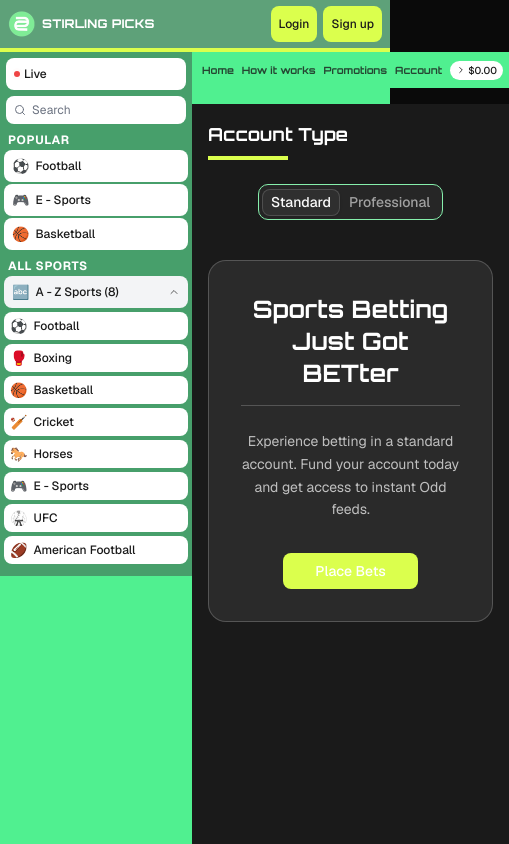
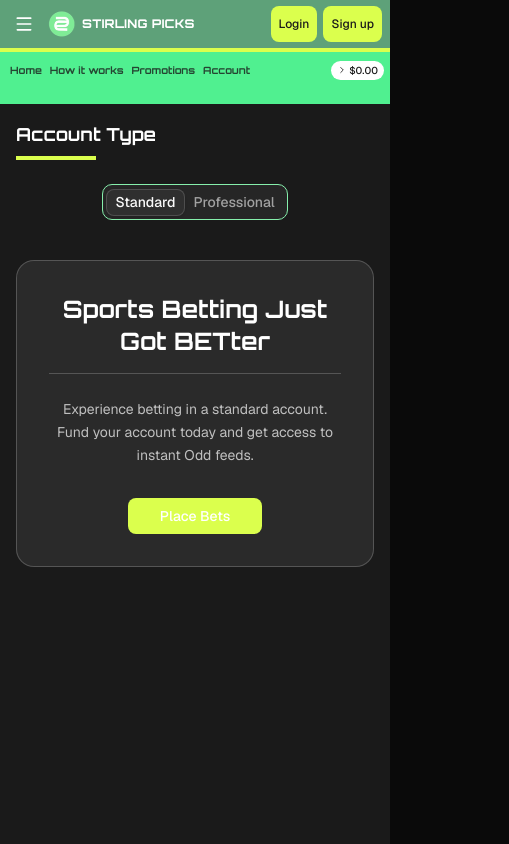
Before and after one commit to talhajavedcom/stirling-picks, a Next.js app: page /account in a window 390 px wide. Shown: the top 844 px of the page, 509 px wide, since content can reach past the window. Built offline with nearby package versions, Linux system fonts and the light colour scheme.

Commit message:
fix issues

```diff
--- a/src/app/(main)/account/page.jsx
+++ b/src/app/(main)/account/page.jsx
@@ -4,6 +4,7 @@ import { useState } from "react";
 import { SharedButton } from "@/shared/Button";
 import { Tabs, TabsContent, TabsList, TabsTrigger } from "@/components/ui/tabs";
 import { Check, X, Zap, Crown, Trophy, Star } from "lucide-react";
+import Topbar from "@/theme/topbar/Topbar";
 import Header from "@/theme/header/Header";
 import Sidebar from "@/theme/sidebar/Sidebar";
 
@@ -95,10 +96,30 @@ const featureLabels = {
 
 const AccountPage = () => {
   const [selectedPlan, setSelectedPlan] = useState(null);
+  const [isSidebarOpen, setIsSidebarOpen] = useState(false);
+
+  const toggleSidebar = () => {
+    setIsSidebarOpen(!isSidebarOpen);
+  };
+
+  const closeSidebar = () => {
+    setIsSidebarOpen(false);
+  };
 
   return (
+    <>
+      <Topbar onMenuClick={toggleSidebar} isSidebarOpen={isSidebarOpen} />
+
+      {/* Mobile Sidebar */}
+      <Sidebar
+        isMobileOpen={isSidebarOpen}
+        onClose={closeSidebar}
+        className="lg:hidden"
+      />
+
       <div className="flex gap-0">
-      <div className="shrink-0">
+        {/* Desktop Sidebar */}
+        <div className="hidden lg:block shrink-0">
           <Sidebar />
         </div>
         <div className="flex-1 flex flex-col gap-4">
@@ -153,7 +174,8 @@ const AccountPage = () => {
                         Take Your Betting to the Next Level
                       </h2>
                       <p className="text-white/60 text-sm sm:text-base max-w-2xl leading-relaxed">
-                      Up for the challenge! We fund professional accounts up to{" "}
+                        Up for the challenge! We fund professional accounts up
+                        to{" "}
                         <span className="text-sp-btn-primary font-semibold">
                           £100,000
                         </span>
@@ -346,14 +368,17 @@ const AccountPage = () => {
                           </div>
 
                           <div className="space-y-3 mb-6">
-                          {Object.entries(featureLabels).map(([key, label]) => {
+                            {Object.entries(featureLabels).map(
+                              ([key, label]) => {
                                 const value = plan.features[key];
                                 return (
                                   <div
                                     key={key}
                                     className="flex items-center justify-between text-sm"
                                   >
-                                <span className="text-white/60">{label}</span>
+                                    <span className="text-white/60">
+                                      {label}
+                                    </span>
                                     {typeof value === "boolean" ? (
                                       value ? (
                                         <Check className="w-4 h-4 text-sp-green" />
@@ -367,7 +392,8 @@ const AccountPage = () => {
                                     )}
                                   </div>
                                 );
-                          })}
+                              }
+                            )}
                           </div>
 
                           <SharedButton
@@ -405,6 +431,7 @@ const AccountPage = () => {
           </div>
         </div>
       </div>
+    </>
   );
 };
 
--- a/src/app/(main)/how-it-works/page.jsx
+++ b/src/app/(main)/how-it-works/page.jsx
@@ -1,6 +1,8 @@
 "use client";
 
+import { useState } from "react";
 import { SharedButton } from "@/shared/Button";
+import Topbar from "@/theme/topbar/Topbar";
 import Header from "@/theme/header/Header";
 import Sidebar from "@/theme/sidebar/Sidebar";
 
@@ -20,9 +22,30 @@ const accountTypes = [
 ];
 
 const HowItWorksPage = () => {
+  const [isSidebarOpen, setIsSidebarOpen] = useState(false);
+
+  const toggleSidebar = () => {
+    setIsSidebarOpen(!isSidebarOpen);
+  };
+
+  const closeSidebar = () => {
+    setIsSidebarOpen(false);
+  };
+
   return (
+    <>
+      <Topbar onMenuClick={toggleSidebar} isSidebarOpen={isSidebarOpen} />
+
+      {/* Mobile Sidebar */}
+      <Sidebar
+        isMobileOpen={isSidebarOpen}
+        onClose={closeSidebar}
+        className="lg:hidden"
+      />
+
       <div className="flex gap-0">
-      <div className="shrink-0">
+        {/* Desktop Sidebar */}
+        <div className="hidden lg:block shrink-0">
           <Sidebar />
         </div>
         <div className="flex-1 flex flex-col gap-4">
@@ -61,6 +84,7 @@ const HowItWorksPage = () => {
           </div>
         </div>
       </div>
+    </>
   );
 };
 
--- a/src/app/(main)/layout.jsx
+++ b/src/app/(main)/layout.jsx
@@ -1,10 +1,8 @@
 import Footer from "@/theme/footer/Footer";
-import Topbar from "@/theme/topbar/Topbar";
 
 const MainLayout = ({ children }) => {
   return (
     <div className="min-h-screen bg-sp-green">
-      <Topbar />
       <main className="flex flex-col">
         {children}
         <Footer />
--- a/src/app/(main)/promotions/page.jsx
+++ b/src/app/(main)/promotions/page.jsx
@@ -1,7 +1,9 @@
 "use client";
 
+import { useState } from "react";
 import { Button } from "@/components/ui/button";
 import Image from "next/image";
+import Topbar from "@/theme/topbar/Topbar";
 import Header from "@/theme/header/Header";
 import Sidebar from "@/theme/sidebar/Sidebar";
 import newCustomerImg from "@/assets/promotions/new-customer.png";
@@ -11,9 +13,30 @@ import sportsOddsImg from "@/assets/promotions/sports-odds.png";
 import doubleChancesImg from "@/assets/promotions/double-chances.png";
 
 const PromotionsPage = () => {
+  const [isSidebarOpen, setIsSidebarOpen] = useState(false);
+
+  const toggleSidebar = () => {
+    setIsSidebarOpen(!isSidebarOpen);
+  };
+
+  const closeSidebar = () => {
+    setIsSidebarOpen(false);
+  };
+
   return (
+    <>
+      <Topbar onMenuClick={toggleSidebar} isSidebarOpen={isSidebarOpen} />
+
+      {/* Mobile Sidebar */}
+      <Sidebar
+        isMobileOpen={isSidebarOpen}
+        onClose={closeSidebar}
+        className="lg:hidden"
+      />
+
       <div className="flex gap-0">
-      <div className="shrink-0">
+        {/* Desktop Sidebar */}
+        <div className="hidden lg:block shrink-0">
           <Sidebar />
         </div>
         <div className="flex-1 flex flex-col gap-4">
@@ -73,8 +96,8 @@ const PromotionsPage = () => {
                       </Button>
                       <p className="text-white/35 text-[8.5px] leading-tight max-w-[180px]">
                         As a Official Global Partner with Many Renowned Sports
-                      Stars. Bet on Matches On a Regular Occasion Throughout The
-                      Season
+                        Stars. Bet on Matches On a Regular Occasion Throughout
+                        The Season
                       </p>
                     </div>
                   </div>
@@ -102,9 +125,9 @@ const PromotionsPage = () => {
                         SEE MORE
                       </Button>
                       <p className="text-white/35 text-[8.5px] leading-tight max-w-[180px]">
-                      Open PRO Account, 1 opt-ins customer offer. Rewards: Free
-                      Bingo. Free Bet. Free Spins, Double Odds. Valid for 7
-                      days. Guaranteed Reward on Supercharged Days. Reward
+                        Open PRO Account, 1 opt-ins customer offer. Rewards:
+                        Free Bingo. Free Bet. Free Spins, Double Odds. Valid for
+                        7 days. Guaranteed Reward on Supercharged Days. Reward
                         restrictions and T&Cs apply.
                       </p>
                     </div>
@@ -177,9 +200,9 @@ const PromotionsPage = () => {
                         SEE MORE
                       </Button>
                       <p className="text-white/35 text-[8.5px] leading-tight max-w-[220px]">
-                      Max boost limits may apply. Some deposit types, markets &
-                      bet types excl. T&Cs apply. PLEASE BET RESPONSIBLY. For
-                      support and information see GambleAware.co
+                        Max boost limits may apply. Some deposit types, markets
+                        & bet types excl. T&Cs apply. PLEASE BET RESPONSIBLY.
+                        For support and information see GambleAware.co
                       </p>
                     </div>
                   </div>
@@ -193,6 +216,7 @@ const PromotionsPage = () => {
           </div>
         </div>
       </div>
+    </>
   );
 };
 
--- a/src/pages/Home.jsx
+++ b/src/pages/Home.jsx
@@ -1,7 +1,9 @@
 "use client";
 
+import { useState } from "react";
 import Image from "next/image";
 import { SharedButton } from "@/shared/Button";
+import Topbar from "@/theme/topbar/Topbar";
 import Header from "@/theme/header/Header";
 import Sidebar from "@/theme/sidebar/Sidebar";
 import heroImage from "@/assets/dashboard/CTA Button.png";
@@ -11,9 +13,29 @@ import { howItWorksSteps } from "@/utils/constant";
 import TermsAndConditions from "@/components/TermsAndConditions";
 
 const Home = ({ className }) => {
+  const [isSidebarOpen, setIsSidebarOpen] = useState(false);
+
+  const toggleSidebar = () => {
+    setIsSidebarOpen(!isSidebarOpen);
+  };
+
+  const closeSidebar = () => {
+    setIsSidebarOpen(false);
+  };
+
   return (
     <>
+      <Topbar onMenuClick={toggleSidebar} isSidebarOpen={isSidebarOpen} />
+
+      {/* Mobile Sidebar */}
+      <Sidebar
+        isMobileOpen={isSidebarOpen}
+        onClose={closeSidebar}
+        className="lg:hidden"
+      />
+
       <div className="flex gap-0">
+        {/* Desktop Sidebar */}
         <div className="hidden lg:block shrink-0">
           <Sidebar className="min-h-[500px] sm:min-h-[550px] md:min-h-[600px]" />
         </div>
@@ -111,10 +133,10 @@ const Home = ({ className }) => {
                 {item.step}
               </div>
               <div className="min-w-0 flex-1">
-                <h4 className="text-xs sm:text-sm md:text-base font-bold text-white uppercase tracking-wide break-words">
+                <h4 className="text-xs sm:text-sm md:text-base font-bold text-white uppercase tracking-wide wrap-break">
                   {item.title}
                 </h4>
-                <p className="text-[10px] sm:text-xs md:text-sm text-white/80 mt-0.5 sm:mt-1 break-words">
+                <p className="text-[10px] sm:text-xs md:text-sm text-white/80 mt-0.5 sm:mt-1 wrap-break">
                   {item.description}
                 </p>
               </div>
--- a/src/theme/header/Header.jsx
+++ b/src/theme/header/Header.jsx
@@ -8,7 +8,7 @@ const Header = ({ className }) => {
   return (
     <header className={`bg-sp-green ${className || ""}`}>
       <div className="flex h-9 sm:h-10 md:h-12 items-center justify-between px-1.5 sm:px-2 md:px-3 lg:px-6 overflow-x-auto gap-1 sm:gap-2">
-        <nav className="flex items-center gap-0 sm:gap-0.5 md:gap-1 min-w-0 flex-shrink">
+        <nav className="flex items-center gap-0 sm:gap-0.5 md:gap-1 min-w-0 shrink">
           {navLinks.map((link) => (
             <Link
               key={link.href}
@@ -24,7 +24,7 @@ const Header = ({ className }) => {
           ))}
         </nav>
 
-        <div className="flex items-center gap-0.5 sm:gap-1 md:gap-2 lg:gap-4 flex-shrink-0">
+        <div className="flex items-center gap-0.5 sm:gap-1 md:gap-2 lg:gap-4 shrink-0">
           <Link href="/checkout" className="hidden sm:block">
             <button className="text-[10px] sm:text-xs md:text-sm font-medium text-sp-black hover:text-sp-black/80 transition-colors whitespace-nowrap px-1 sm:px-2">
               Top up
--- a/src/theme/sidebar/Sidebar.jsx
+++ b/src/theme/sidebar/Sidebar.jsx
@@ -1,13 +1,41 @@
 "use client";
 
-import { useState, useMemo } from "react";
+import { useState, useMemo, useEffect } from "react";
 import Link from "next/link";
 import { usePathname } from "next/navigation";
-import { Search, ChevronDown, ChevronUp } from "lucide-react";
+import {
+  Search,
+  ChevronDown,
+  ChevronUp,
+  CircleDot,
+  Gamepad2,
+  Target,
+  Trophy,
+  Shield,
+  Users,
+  Waves,
+  Zap,
+} from "lucide-react";
 import { cn } from "@/lib/utils";
 import { popularSports, allSports } from "@/utils/constant";
 
-const Sidebar = ({ className, isCollapsed = false }) => {
+const iconMap = {
+  CircleDot,
+  Gamepad2,
+  Zap,
+  Trophy,
+  Shield,
+  Target,
+  Users,
+  Waves,
+};
+
+const Sidebar = ({
+  className,
+  isCollapsed = false,
+  isMobileOpen = false,
+  onClose,
+}) => {
   const pathname = usePathname();
   const [isAllSportsExpanded, setIsAllSportsExpanded] = useState(true);
   const [searchQuery, setSearchQuery] = useState("");
@@ -23,17 +51,52 @@ const Sidebar = ({ className, isCollapsed = false }) => {
     );
   }, [searchQuery]);
 
+  // Close sidebar when route changes on mobile
+  useEffect(() => {
+    if (isMobileOpen && onClose) {
+      const handleRouteChange = () => {
+        onClose();
+      };
+      // Close on navigation
+      return () => {};
+    }
+  }, [pathname, isMobileOpen, onClose]);
+
   return (
+    <>
+      {/* Overlay for mobile */}
+      {isMobileOpen && (
+        <div
+          className="fixed inset-0 bg-black/50 z-40 lg:hidden transition-opacity"
+          onClick={onClose}
+          aria-hidden="true"
+        />
+      )}
+
       <aside
         className={cn(
-        "flex flex-col bg-sp-green-dark overflow-hidden transition-all duration-300",
+          "flex flex-col bg-sp-green-dark overflow-hidden transition-all duration-300 pb-2 rounded-r-lg",
+          // Desktop sidebar: always visible on lg+, relative positioning
+          !onClose && "hidden lg:flex lg:relative",
+          // Desktop height: 100dvh minus topbar (h-12 sm:h-14 = 3rem/3.5rem)
+          !onClose && "lg:h-[calc(100dvh-3.5rem)]",
+          // Mobile sidebar: fixed drawer that slides in
+          onClose && "lg:hidden fixed left-0 top-0 h-screen z-50",
+          // Mobile: slide in/out based on state
+          onClose &&
+            (isMobileOpen ? "translate-x-0 shadow-2xl" : "-translate-x-full"),
           isCollapsed ? "w-12 sm:w-14 md:w-16" : "w-48 sm:w-56 md:w-60",
           className
         )}
       >
-      <div className="flex flex-col flex-1 overflow-y-auto no-scrollbar">
+        <div className="flex flex-col flex-1 overflow-y-auto overflow-x-hidden no-scrollbar">
           <Link
             href="/sports/live"
+            onClick={() => {
+              if (isMobileOpen && onClose) {
+                onClose();
+              }
+            }}
             className={cn(
               "flex items-center gap-1.5 sm:gap-2 md:gap-3 px-2 sm:px-3 md:px-4 py-2 sm:py-2.5 md:py-3 mx-1.5 sm:mx-2 mt-1.5 sm:mt-2 rounded-md sm:rounded-lg transition-colors",
               "bg-white hover:bg-sp-gray-100",
@@ -46,7 +109,9 @@ const Sidebar = ({ className, isCollapsed = false }) => {
                 <span className="relative inline-flex rounded-full size-1.5 sm:size-2 bg-sp-red"></span>
               </span>
               {!isCollapsed && (
-              <span className="text-xs sm:text-sm font-medium text-sp-black">Live</span>
+                <span className="text-xs sm:text-sm font-medium text-sp-black">
+                  Live
+                </span>
               )}
             </div>
           </Link>
@@ -81,6 +146,11 @@ const Sidebar = ({ className, isCollapsed = false }) => {
                   <Link
                     key={sport.id}
                     href={sport.href}
+                    onClick={() => {
+                      if (isMobileOpen && onClose) {
+                        onClose();
+                      }
+                    }}
                     className={cn(
                       "flex items-center gap-1.5 sm:gap-2 md:gap-3 px-2 sm:px-2.5 md:px-3 py-1.5 sm:py-2 md:py-2.5 rounded-md sm:rounded-lg transition-colors",
                       "bg-white hover:bg-sp-gray-100",
@@ -88,7 +158,12 @@ const Sidebar = ({ className, isCollapsed = false }) => {
                         "ring-1 sm:ring-2 ring-sp-green-dark bg-sp-gray-100"
                     )}
                   >
-                  <span className="text-sm sm:text-base">{sport.icon}</span>
+                    {(() => {
+                      const IconComponent = iconMap[sport.icon];
+                      return IconComponent ? (
+                        <IconComponent className="size-4 sm:size-5 text-sp-black" />
+                      ) : null;
+                    })()}
                     <span className="text-xs sm:text-sm font-medium text-sp-black">
                       {sport.name}
                     </span>
@@ -137,6 +212,11 @@ const Sidebar = ({ className, isCollapsed = false }) => {
                   <Link
                     key={`all-${sport.id}`}
                     href={sport.href}
+                    onClick={() => {
+                      if (isMobileOpen && onClose) {
+                        onClose();
+                      }
+                    }}
                     className={cn(
                       "flex items-center gap-1.5 sm:gap-2 md:gap-3 px-1.5 sm:px-2 py-1 sm:py-1.5 md:py-2 my-1 sm:my-1.5 rounded-md sm:rounded-lg transition-colors",
                       "bg-white hover:bg-sp-gray-100",
@@ -144,7 +224,12 @@ const Sidebar = ({ className, isCollapsed = false }) => {
                         "ring-1 sm:ring-2 ring-sp-green-dark bg-sp-gray-100"
                     )}
                   >
-                  <span className="text-sm sm:text-base">{sport.icon}</span>
+                    {(() => {
+                      const IconComponent = iconMap[sport.icon];
+                      return IconComponent ? (
+                        <IconComponent className="size-4 sm:size-5 text-sp-black" />
+                      ) : null;
+                    })()}
                     <span className="text-xs sm:text-sm font-medium text-sp-black">
                       {sport.name}
                     </span>
@@ -165,14 +250,25 @@ const Sidebar = ({ className, isCollapsed = false }) => {
                   <Link
                     key={`collapsed-${sport.id}`}
                     href={sport.href}
+                    onClick={() => {
+                      if (isMobileOpen && onClose) {
+                        onClose();
+                      }
+                    }}
                     className={cn(
                       "flex items-center justify-center p-1.5 sm:p-2 rounded-md sm:rounded-lg transition-colors",
                       "bg-white hover:bg-sp-gray-100",
-                    isActive(sport.href) && "ring-1 sm:ring-2 ring-sp-green-dark"
+                      isActive(sport.href) &&
+                        "ring-1 sm:ring-2 ring-sp-green-dark"
                     )}
                     title={sport.name}
                   >
-                  <span className="text-base sm:text-lg">{sport.icon}</span>
+                    {(() => {
+                      const IconComponent = iconMap[sport.icon];
+                      return IconComponent ? (
+                        <IconComponent className="size-5 sm:size-6 text-sp-black" />
+                      ) : null;
+                    })()}
                   </Link>
                 ))}
               </nav>
@@ -180,6 +276,7 @@ const Sidebar = ({ className, isCollapsed = false }) => {
           </div>
         </div>
       </aside>
+    </>
   );
 };
 
--- a/src/theme/topbar/Topbar.jsx
+++ b/src/theme/topbar/Topbar.jsx
@@ -2,13 +2,29 @@
 
 import Link from "next/link";
 import Image from "next/image";
+import { Menu, X } from "lucide-react";
 import { SharedButton } from "@/shared/Button";
-const Topbar = ({ className }) => {
+
+const Topbar = ({ className, onMenuClick, isSidebarOpen }) => {
   return (
     <div
       className={`w-full border-b-4 border-sp-btn-primary bg-white ${className || ""}`}
     >
       <div className="flex h-12 sm:h-14 bg-sp-green-dark items-center justify-between px-2 sm:px-3 md:px-4 lg:px-6 gap-2">
+        <div className="flex items-center gap-2 sm:gap-3">
+          {onMenuClick && (
+            <button
+              onClick={onMenuClick}
+              className="lg:hidden flex items-center justify-center p-1.5 sm:p-2 text-white hover:bg-white/20 rounded transition-colors shrink-0"
+              aria-label="Toggle sidebar"
+            >
+              {isSidebarOpen ? (
+                <X className="size-5 sm:size-6 md:size-8 text-white" />
+              ) : (
+                <Menu className="size-5 sm:size-6 md:size-8 text-white" />
+              )}
+            </button>
+          )}
           <Link
             href="/"
             className="flex items-center gap-1.5 sm:gap-2 md:gap-3 min-w-0 shrink"
@@ -26,6 +42,7 @@ const Topbar = ({ className }) => {
               STIRLING PICKS
             </span>
           </Link>
+        </div>
 
         <div className="flex items-center gap-1.5 sm:gap-2 md:gap-3 shrink-0">
           <Link href="/login">
--- a/src/utils/constant.jsx
+++ b/src/utils/constant.jsx
@@ -6,34 +6,81 @@ export const navLinks = [
 ];
 
 export const popularSports = [
-  { id: "football", name: "Football", icon: "⚽", href: "/sports/football" },
-  { id: "esports", name: "E - Sports", icon: "🎮", href: "/sports/esports" },
+  {
+    id: "football",
+    name: "Football",
+    icon: "CircleDot",
+    href: "/sports/football",
+  },
+  {
+    id: "esports",
+    name: "E - Sports",
+    icon: "Gamepad2",
+    href: "/sports/esports",
+  },
   {
     id: "basketball",
     name: "Basketball",
-    icon: "🏀",
+    icon: "CircleDot",
     href: "/sports/basketball",
   },
 ];
 
 export const allSports = [
-  { id: "football", name: "Football", icon: "⚽", href: "/sports/football" },
-  { id: "boxing", name: "Boxing", icon: "🥊", href: "/sports/boxing" },
+  {
+    id: "football",
+    name: "Football",
+    icon: "CircleDot",
+    href: "/sports/football",
+  },
+  { id: "boxing", name: "Boxing", icon: "Zap", href: "/sports/boxing" },
   {
     id: "basketball",
     name: "Basketball",
-    icon: "🏀",
+    icon: "CircleDot",
     href: "/sports/basketball",
   },
-  { id: "cricket", name: "Cricket", icon: "🏏", href: "/sports/cricket" },
-  { id: "horses", name: "Horses", icon: "🐎", href: "/racing/horses" },
-  { id: "esports", name: "E - Sports", icon: "🎮", href: "/sports/esports" },
-  { id: "ufc", name: "UFC", icon: "🥋", href: "/sports/ufc" },
+  {
+    id: "cricket",
+    name: "Cricket",
+    icon: "CircleDot",
+    href: "/sports/cricket",
+  },
+  { id: "horses", name: "Horses", icon: "Trophy", href: "/racing/horses" },
+  {
+    id: "esports",
+    name: "E - Sports",
+    icon: "Gamepad2",
+    href: "/sports/esports",
+  },
+  { id: "ufc", name: "UFC", icon: "Shield", href: "/sports/ufc" },
   {
     id: "american-football",
     name: "American Football",
-    icon: "🏈",
+    icon: "CircleDot",
     href: "/sports/american-football",
+  },
+  { id: "tennis", name: "Tennis", icon: "CircleDot", href: "/sports/tennis" },
+
+  { id: "darts", name: "Darts", icon: "Target", href: "/sports/darts" },
+  { id: "mma", name: "MMA", icon: "Shield", href: "/sports/mma" },
+  {
+    id: "wrestling",
+    name: "Wrestling",
+    icon: "Users",
+    href: "/sports/wrestling",
+  },
+  {
+    id: "waterpolo",
+    name: "Waterpolo",
+    icon: "Waves",
+    href: "/sports/waterpolo",
+  },
+  {
+    id: "handball",
+    name: "Handball",
+    icon: "CircleDot",
+    href: "/sports/handball",
   },
 ];
 
```
Lines whose indentation alone changed are shown as unchanged.
